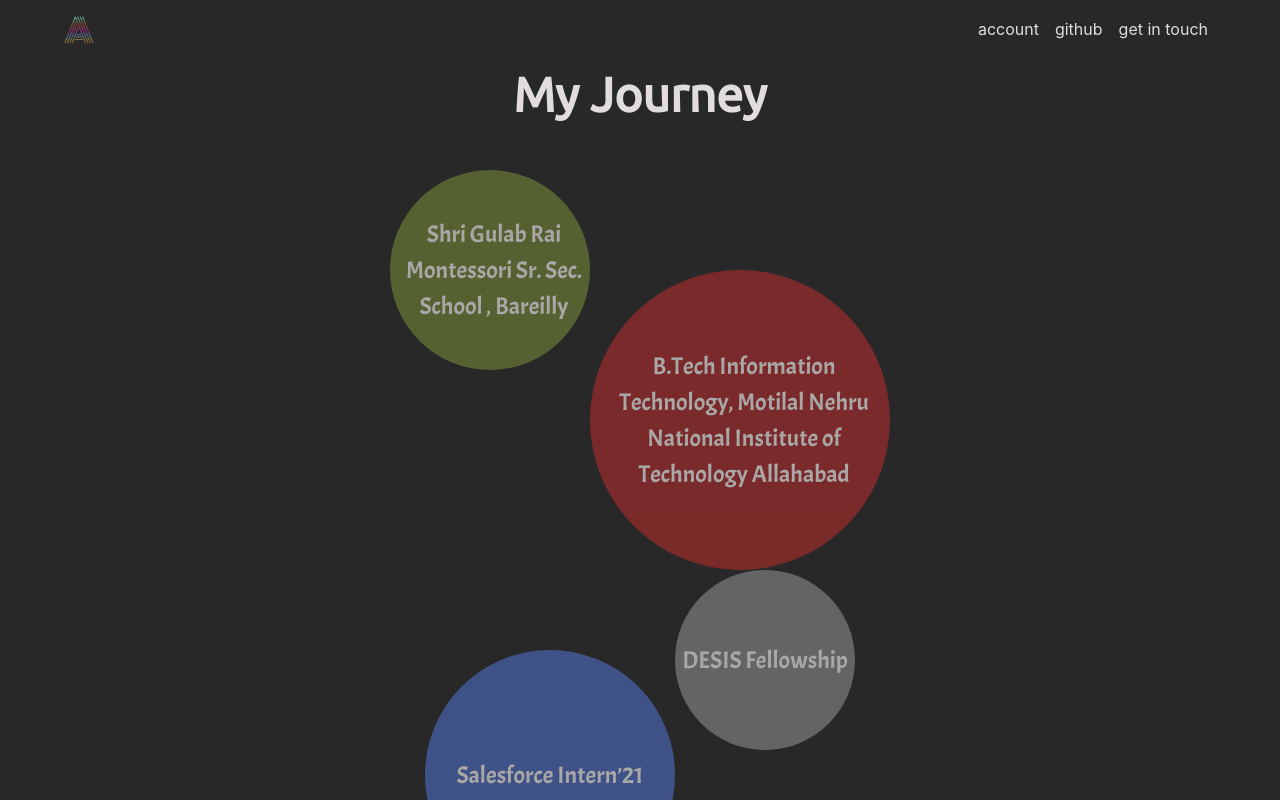
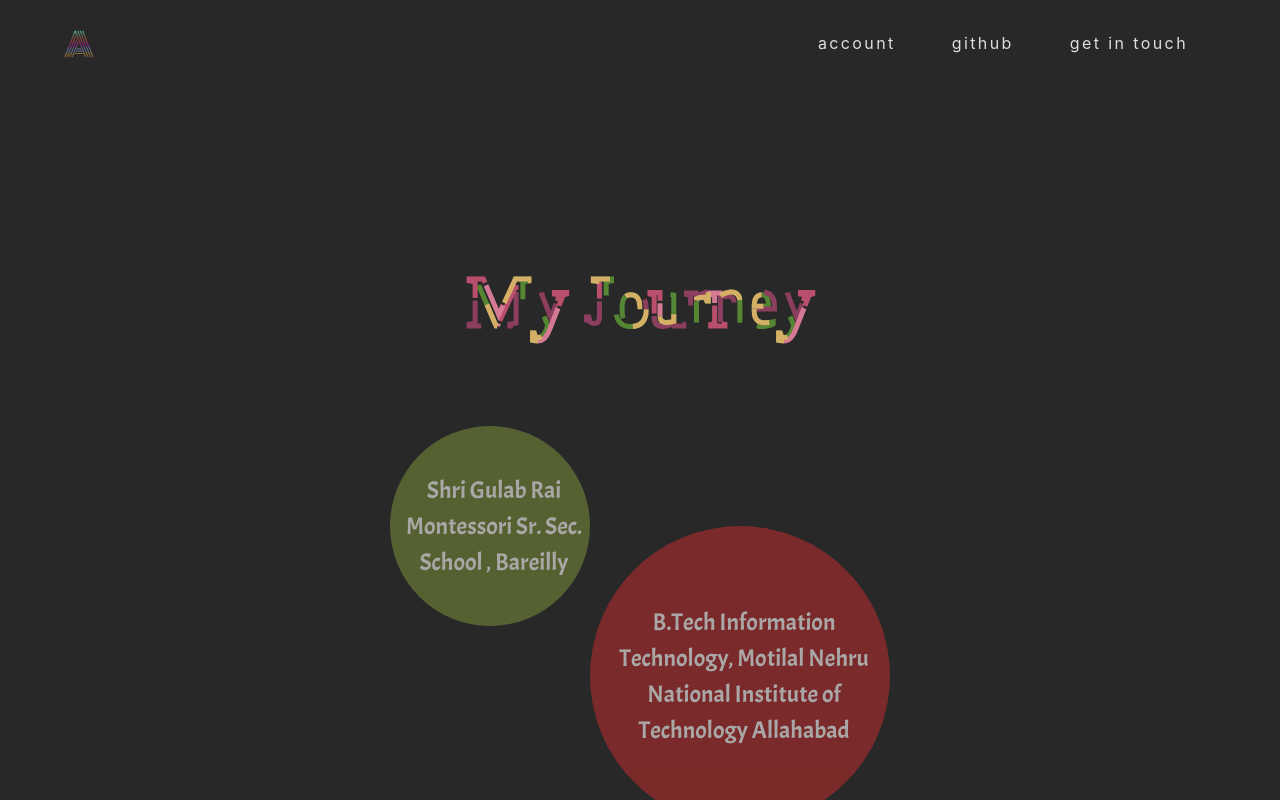
Before and after one commit to AnshikaGangwar/Portfolio, a React (Create React App) app in the folder client/: page /journey in a window 1280 px wide. Shown: the top 800 px of the page. Built offline with nearby package versions, Linux system fonts and the light colour scheme; a web font is replaced by a local one.

Commit message:
minor text animations

```diff
--- a/client/src/components/journey.jsx
+++ b/client/src/components/journey.jsx
@@ -10,7 +10,22 @@
         return (
             <div className="container-fluid j-wrapper vh-100">
                 <div>
-                 <span className="skill_title d-flex justify-content-center">My Journey</span>
+                 <span className="skill_title d-flex justify-content-center">
+
+                 <svg viewBox="0 0 960 300">
+                    <symbol id="s-text">
+                        <text text-anchor="middle" x="50%" y="80%">My Journey</text>
+                    </symbol>
+
+                    <g class = "g-ants">
+                        <use href="#s-text" class="text-copy" />
+                        <use href="#s-text" class="text-copy" />
+                        <use href="#s-text" class="text-copy" />
+                        <use href="#s-text" class="text-copy" />
+                        <use href="#s-text" class="text-copy" />
+                    </g>
+                </svg>
+                 </span>
                  </div>
                <div className=" front ">
                 <div className=" circle1 ">
--- a/client/src/components/navbar.jsx
+++ b/client/src/components/navbar.jsx
@@ -17,13 +17,13 @@
                 <Navbar.Collapse id="basic-navbar-collapse">
                 <Nav className="w-100 justify-content-end mr-5">
                     <Nav.Link className="navlink_text">
-                     account
+                     <a href="#">account</a>
                     </Nav.Link>
                     <Nav.Link className="navlink_text">
-                     github
+                     <a href="https://github.com/AnshikaGangwar">github</a>
                     </Nav.Link>
                     <Nav.Link className="navlink_text">
-                     get in touch
+                     <a href="#">get in touch</a>
                     </Nav.Link>
                 </Nav>
                 </Navbar.Collapse>
--- a/client/src/sass/components/journey.scss
+++ b/client/src/sass/components/journey.scss
@@ -64,3 +64,51 @@
     font-family: $heading;
     font-size:1.5rem;
 }
+
+.skill_title{
+        svg {
+        display: block;
+        font: 1.5em 'Montserrat';
+        width: 960px;
+        height: 300px;
+        margin: 0 auto;
+    }
+
+    .text-copy {
+        fill: none;
+        stroke: white;
+        stroke-dasharray: 6% 29%;
+        stroke-width: 5px;
+        stroke-dashoffset: 0%;
+        animation: stroke-offset 5.5s infinite linear;
+    }
+
+    .text-copy:nth-child(1){
+        stroke: #558634;
+        animation-delay: -1;
+    }
+
+    .text-copy:nth-child(2){
+        stroke: #8b3e5e;
+        animation-delay: -2s;
+    }
+
+    .text-copy:nth-child(3){
+        stroke: #b94f6d;
+        animation-delay: -3s;
+    }
+
+    .text-copy:nth-child(4){
+        stroke: #d47a94;
+        animation-delay: -4s;
+    }
+
+    .text-copy:nth-child(5){
+        stroke: #d6af66;
+        animation-delay: -5s;
+    }
+
+    @keyframes stroke-offset{
+        100% {stroke-dashoffset: -35%;}
+    }
+}
--- a/client/src/sass/components/navbar.scss
+++ b/client/src/sass/components/navbar.scss
@@ -4,7 +4,37 @@
 .navlink_text{
     color:#E1DDDD !important;
     font-weight: 400;
+    a {
+        color: #E1DDDD ;
+        text-decoration: none !important;
+        letter-spacing: 0.15em;
+
+        display: inline-block;
+        padding: 15px 20px;
+        position: relative;
+        &:hover{
+            color:rgba(#E1DDDD ,0.7);
+        }
+      }
+    a:after {
+    background: none repeat scroll 0 0 transparent;
+    bottom: 0;
+    content: "";
+    display: block;
+    height: 1px;
+    left: 50%;
+    position: absolute;
+    background: #E1DDDD ;
+    transition: width 0.3s ease 0s, left 0.3s ease 0s;
+    width: 0;
+  }
+  a:hover:after {
+    width: 100%;
+    left: 0;
+
+  }
 }
+
 .navbar-toggler-icon{
     background-image: url("../../assets/hamburger.svg") !important;
 
```
Also changed, not shown: 2 other files (tests, documents, lock files or other folders).
